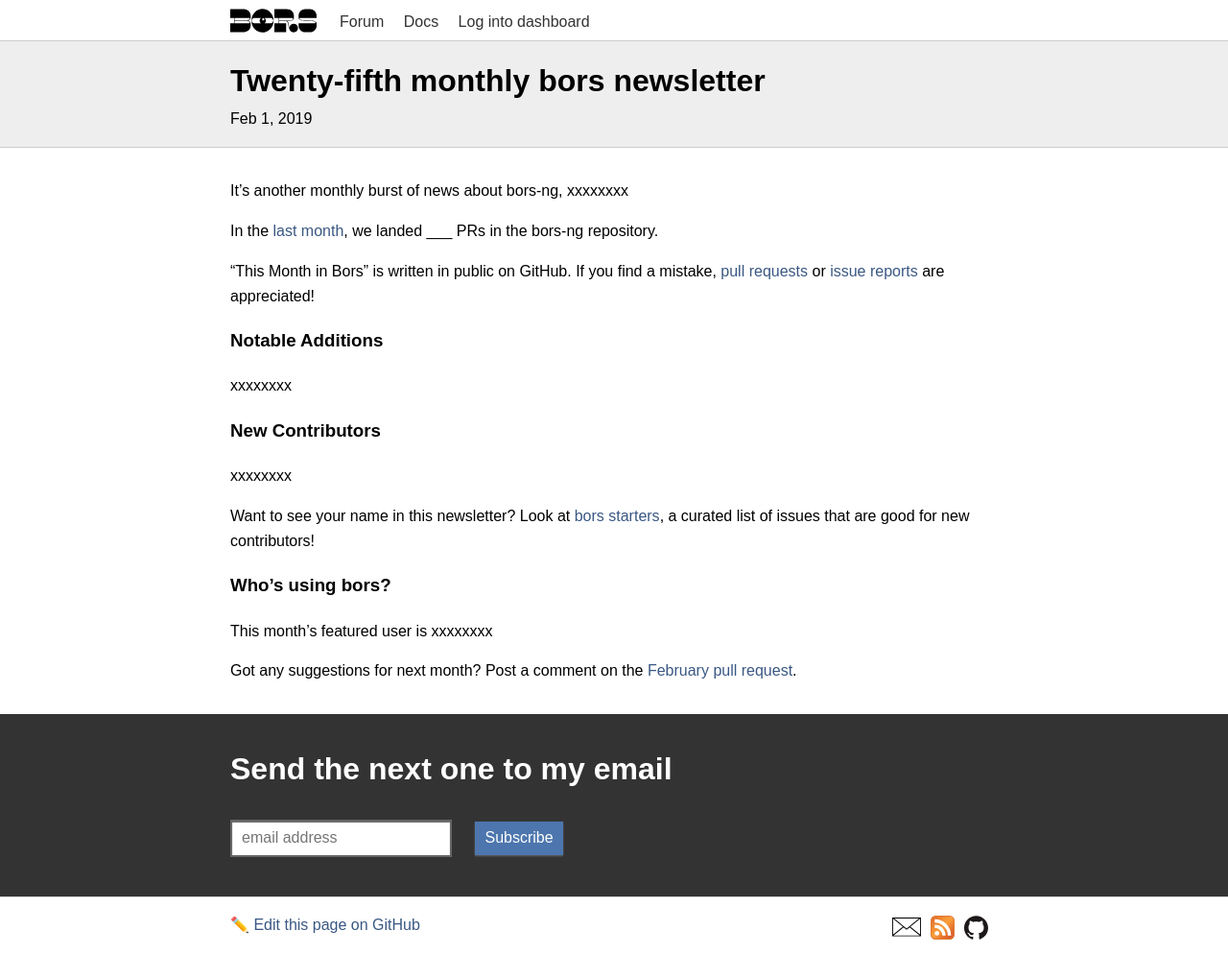
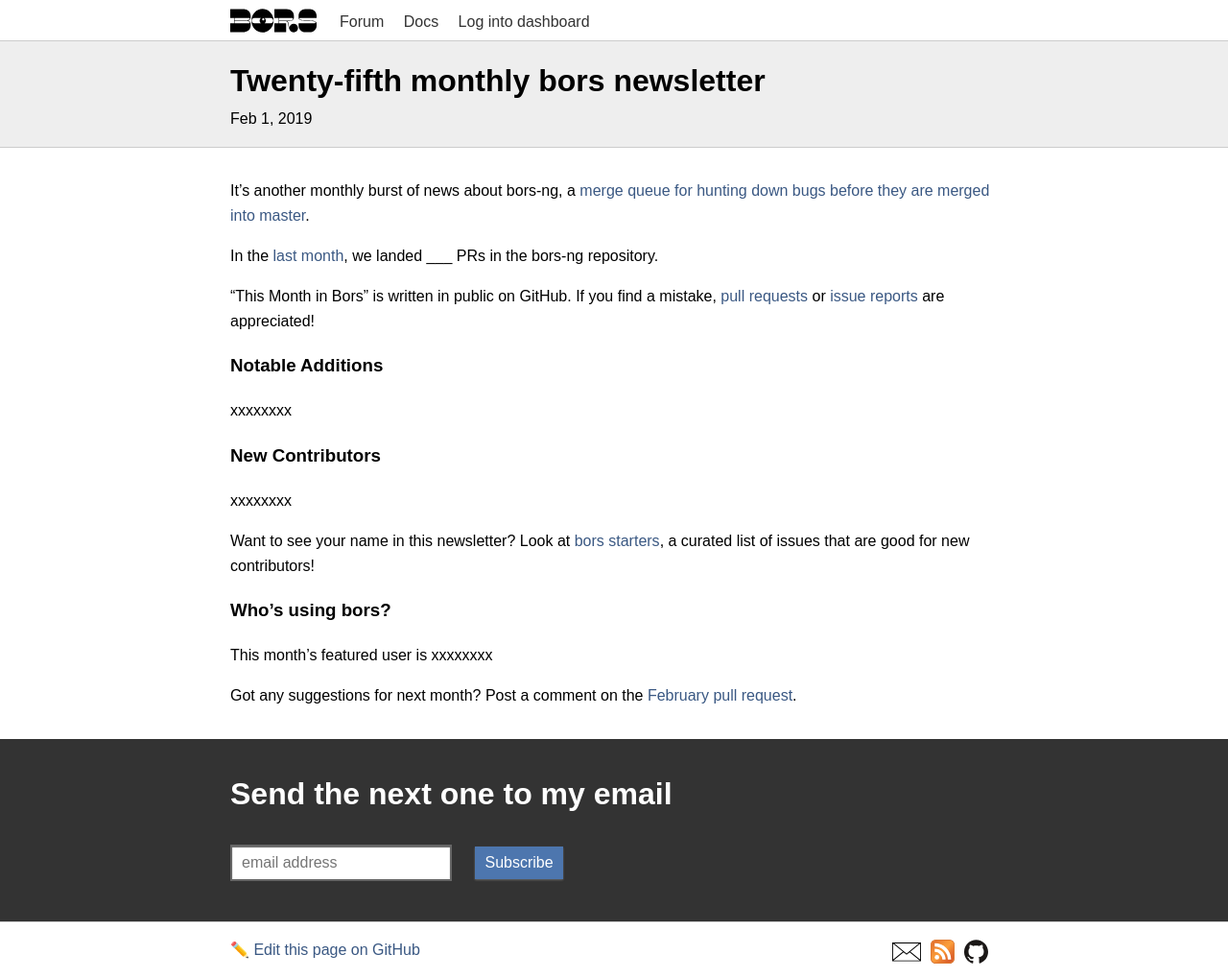
Before and after one commit to bors-ng/bors-ng.github.io, a Jekyll site: the page built from _posts/2019-02-01-tmib-25.md, in a window 1280 px wide. Shown: the whole page at 96% size. Built offline with Jekyll 4.4.1, drawn with Linux system fonts in a browser that asks for light colours; before the commit the page ends 993 px from its top, so only the background shows below that.

Commit message:
Add lede quote

```diff
--- a/_posts/2019-02-01-tmib-25.md
+++ b/_posts/2019-02-01-tmib-25.md
@@ -6,7 +6,7 @@
 categories: newsletter
 ---
 
-It's another monthly burst of news about bors-ng, xxxxxxxx
+It's another monthly burst of news about bors-ng, a [merge queue for hunting down bugs before they are merged into master](https://nmattia.com/posts/2019-01-08-hunt-bugs-down-before-they-are-merged.html).
 
 In the [last month](https://github.com/bors-ng/bors-ng/pulls?utf8=%E2%9C%93&q=is%3Apr%20is%3Aclosed%20closed%3A2019-01-01..2019-01-31),
 we landed ___ PRs in the bors-ng repository.
```
